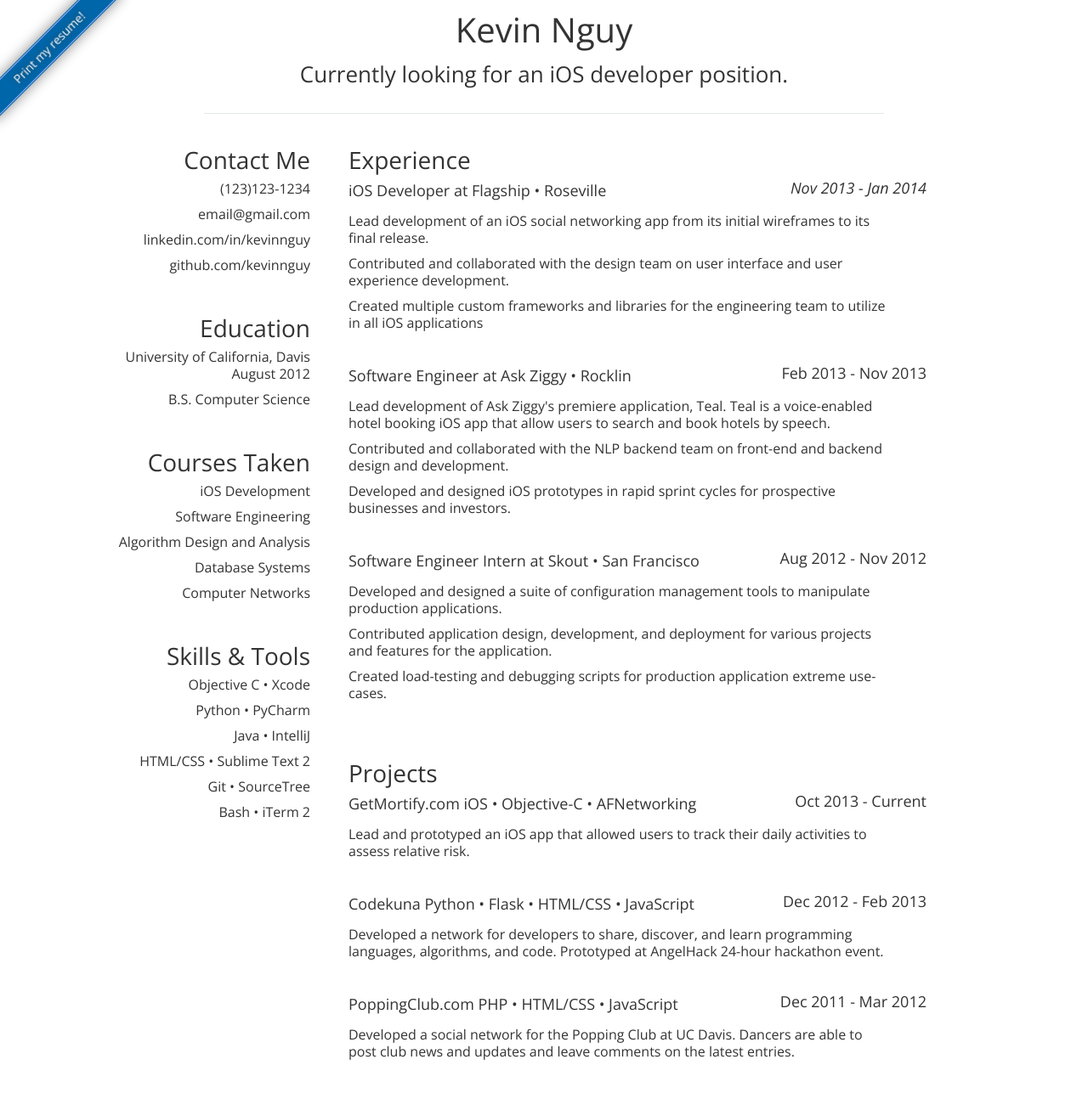
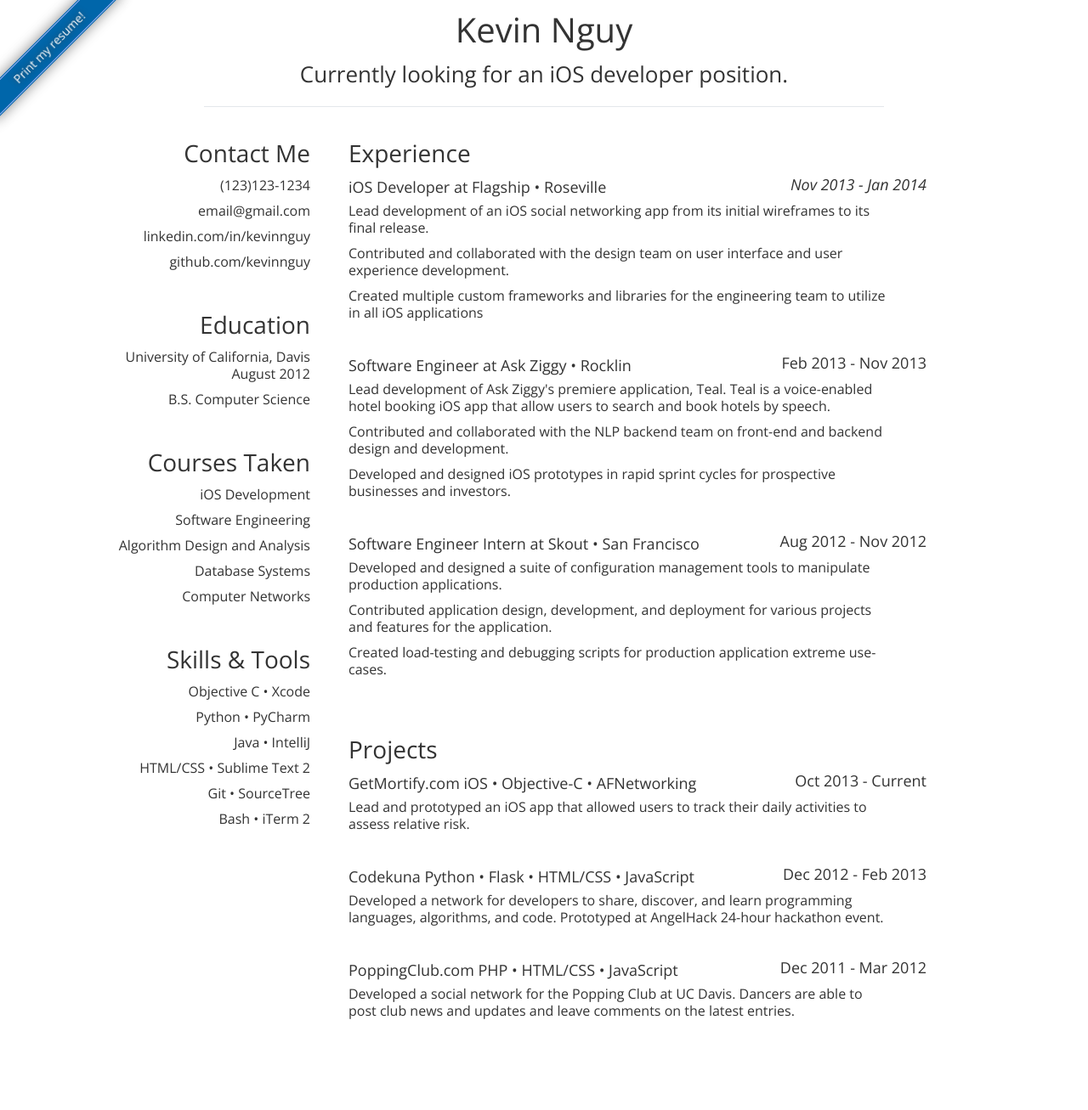
Before and after one commit to kevinnguy/kevinnguy.github.com, a Jekyll site: the page index.html, which Jekyll copies as it is, in a window 1280 px wide. Shown: the whole page at 85% size. Built offline with Jekyll 4.4.1, drawn with Linux system fonts in a browser that asks for light colours; after the commit the page ends 1259 px from its top, so only the background shows below that.

Commit message:
Sorry for the poor description

```diff
--- a/static/css/new_style.css
+++ b/static/css/new_style.css
@@ -191,7 +191,7 @@ table
 { color:#777; }
 
 p
-{ margin:0 0 14px;
+{ margin:0 0 6px;
   line-height:24px; }
 
 p.lead
@@ -616,7 +616,7 @@ width: 800px;
 #contact, #education,#courses,#languages,#experience,#projects
 {
   margin-top:50px;
-  margin-bottom:10px;
+  margin-bottom:14px;
   	  font-size: 28px;
 
   }
```
